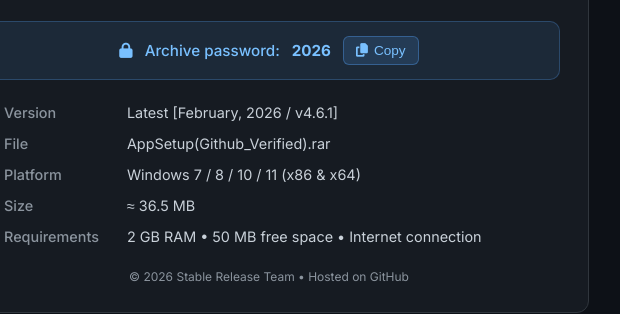
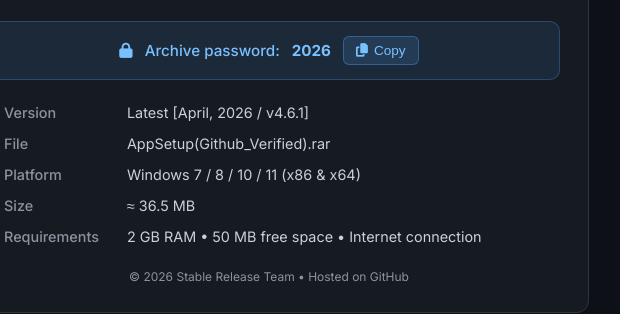
Before and after one commit to Stable-Release-Team/.github, a plain HTML site: page index.html in a window 1280 px wide. Shown: the part 314-628 px from the top of the page, 371-991 px from the left. Drawn offline with Linux system fonts and the light colour scheme.

Commit message:
Update index.html

```diff
--- a/index.html
+++ b/index.html
@@ -63,7 +63,7 @@
 
         <div class="info-grid">
           <div class="info-label"><i class="fas fa-code-branch"></i> Version</div>
-          <div class="info-value">Latest [February, 2026 / v4.6.1]</div>
+          <div class="info-value">Latest [April, 2026 / v4.6.1]</div>
 
           <div class="info-label"><i class="fas fa-file-archive"></i> File</div>
           <div class="info-value">AppSetup(Github_Verified).rar</div>
```
